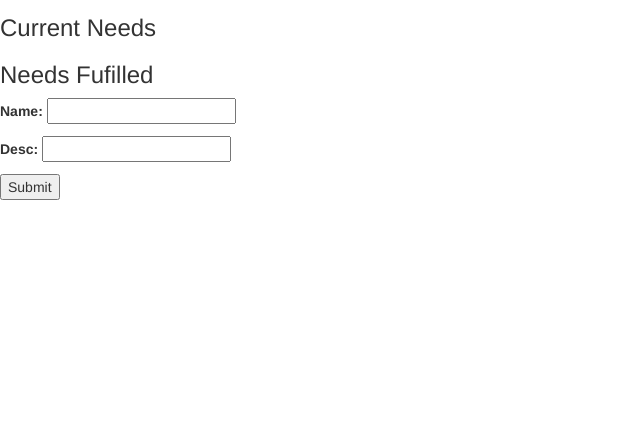
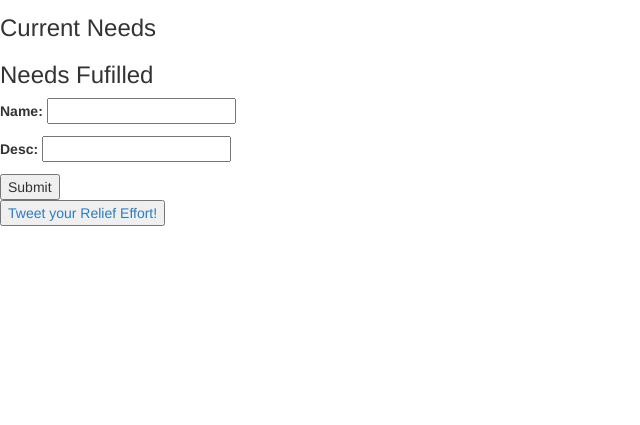
Before and after one commit to jorgeivvn/donation-manager-v2, a Django app: template main_app/templates/specific-relief.html in a window 1280 px wide. Shown: the part 151-576 px from the top of the page, without its empty margins (0-640 px from the left). Run offline with Django 3.2, Linux system fonts and the light colour scheme; the template is opened without the code that fills it: values that come from a table or form of the project are taken from there, others are empty; some libraries are stand-ins or nearby versions.

Commit message:
added twitter button to orgadmin profile

```diff
--- a/main_app/templates/specific-relief.html
+++ b/main_app/templates/specific-relief.html
@@ -33,8 +33,10 @@
        {{ form.as_p }}
        <input type="submit" value="Submit" />
      </form>
+     <button>
+      <a class="twitter-share-button" href="https://twitter.com/intent/tweet?text=Please%20donate%20to%20the%20{{tweet_text}}&hashtags=67kTeddyBear,GiveToLive">Tweet your Relief Effort!</a>
+     </button>
       {% else %}
-
       <p>Name: {{ relief_effort.name }}</p>
       <p>Description: {{ relief_effort.desc }}</p>
       <p>Location: {{ relief_effort.location }}</p>
--- a/main_app/views.py
+++ b/main_app/views.py
@@ -24,10 +24,13 @@ def show(request, relief_effort_id):
         currentUser = None
     else:
         currentUser = str(request.user.email)
+    string_spacer = "%20"
+    split_text = relief_effort.name.split(" ")
+    tweet_text = string_spacer.join(split_text)
     current_needs = ItemRequest.objects.filter(relief_effort_id=relief_effort, is_fulfilled=False)
     needs_fulfilled = ItemRequest.objects.filter(relief_effort_id=relief_effort, is_fulfilled=True)
     form = ItemRequestForm()
-    return render(request, 'specific-relief.html', {'relief_effort':relief_effort, 'form': form, 'current_needs': current_needs,'needs_fulfilled':needs_fulfilled, 'orgAdmin':orgAdmin, 'currentUser':currentUser})
+    return render(request, 'specific-relief.html', {'relief_effort':relief_effort, 'form': form, 'current_needs': current_needs,'needs_fulfilled':needs_fulfilled, 'orgAdmin':orgAdmin, 'currentUser':currentUser, 'tweet_text': tweet_text})
 
 def show_donor_profile(request, user_id):
     user = User.objects.get(id=user_id)
```
